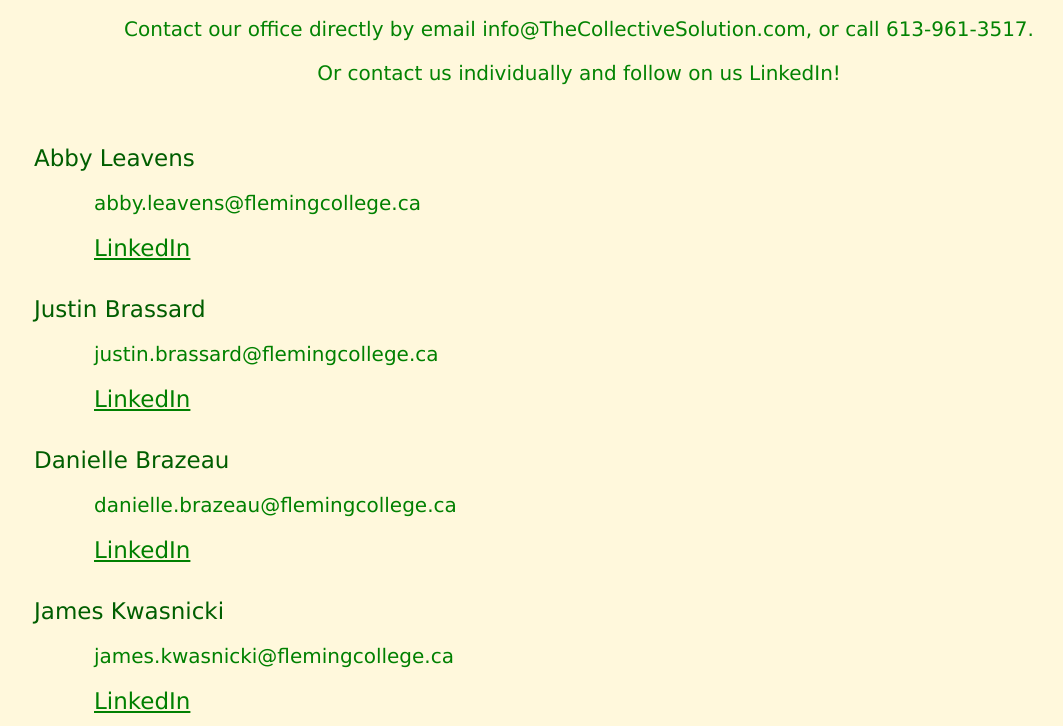
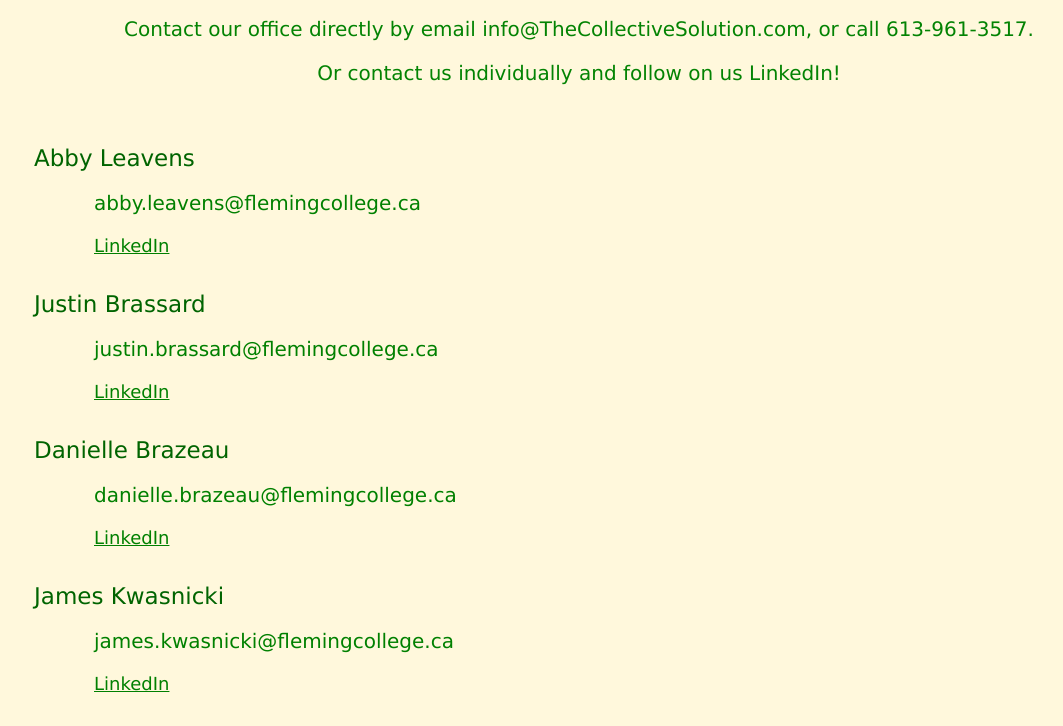
Before and after one commit to JustinBrassard88/a3web, a plain HTML site: page ContactUs.html in a window 1280 px wide. Shown: the part 826-1552 px from the top of the page, without its empty margins (64-1127 px from the left). Drawn offline with Linux system fonts and the light colour scheme.

Commit message:
changing some css

```diff
--- a/css/a3web.css
+++ b/css/a3web.css
@@ -97,7 +97,6 @@ footer {
     transform: translate(-50%, -50%);
     font-size: 50px;
   }
-
   .responsive {
     width: 100%;
     height: auto;
@@ -311,10 +310,11 @@ font-family: Verdana;
 
 .contactinfo {
   text-indent: 90px;
-  color: rgb(0, 94, 0);
+  color: darkgreen;
   font-size: 23px;
   padding-top: 25px;
   padding-bottom: 25px;
+  font-style: bold;
 
 }
 
@@ -328,13 +328,13 @@ font-family: Verdana;
 /* linked in links formatted*/
 .linkedin {
   text-indent: 150px;
-  font-size: 20;
+  font-size: 18px;
   padding-bottom: 10px;
 }
 /* starter paragraph on contact us page */
 .starter {
   text-align: center;
-  font-size: 26px;
+  font-size: 35px;
   padding: 15px;
 
 }
```
